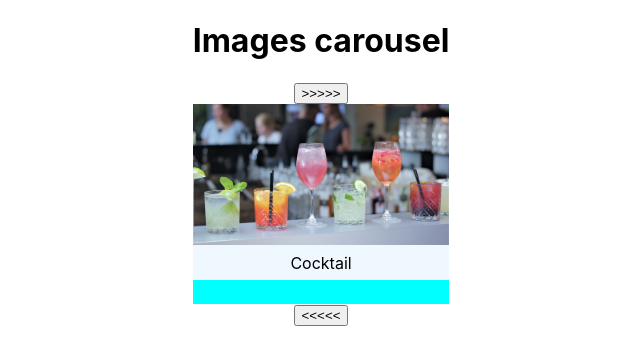
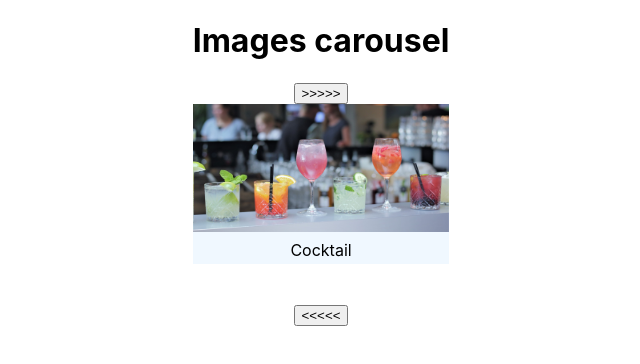
Before and after one commit to arielgomez-py/images-carousel, a React (Create React App) app: page / in a window 1280 px wide. Shown: the top 364 px of the page, without its empty margins (319-959 px from the left). Built offline with nearby package versions, Linux system fonts and the light colour scheme.

Commit message:
improve transition effect

```diff
--- a/src/Card/Card.css
+++ b/src/Card/Card.css
@@ -1,5 +1,5 @@
 .card {
-    height: 88%;
+    height: 80%;
     min-width: 100%;
     background-color: aliceblue;
     display: flex;
@@ -20,7 +20,6 @@ p {
 .moving-next {
     transform: translateX(100%);
     transition: transform 0.5s ease;
-
 }
 
 .moving-prev {
--- a/src/Carousel/Carousel.css
+++ b/src/Carousel/Carousel.css
@@ -1,5 +1,4 @@
 .cardsContainer {
-    background-color: aqua;
     height: 200px;
     width: 20%;
     display: flex;
@@ -10,13 +9,33 @@
     position: relative;
 }
 
+p {
+    margin: 0 auto;
+    padding-top: 8px;
+}
+
+.backgroundCard {
+    background-color: aliceblue;
+    display: flex;
+    flex-direction: column;
+    width: 100%;
+    height: 80%;
+    position: absolute;
+    /*top: o;
+    left: 3;
+    */
+}
+
 .backgroundImage {
     width: 100%;
     height: 80%;
-    position: absolute;
-    top: 0;
-    left: 0;
 }
+
+.backgroundDescription {
+    margin: 0 auto;
+    padding-top: 8px;
+}
+
 
 /*.cardsContainer::-webkit-scrollbar {
     height: 0 !important;
--- a/src/Carousel/Carousel.js
+++ b/src/Carousel/Carousel.js
@@ -11,10 +11,15 @@ const Carousel = (props) => {
         movingCard={props.movingCard}
         setMoving={props.setMoving}
       />
-      <img
-        className="backgroundImage"
-        src={props.cards[props.currentIndex + 1].src}
-      />
+      <div className="backgroundCard">
+        <img
+          className="backgroundImage"
+          src={props.cards[props.currentIndex + 1].src}
+        />
+        <p children="backgroundDescription">
+          {props.cards[props.currentIndex + 1].description}
+        </p>
+      </div>
     </div>
   );
 };
```
